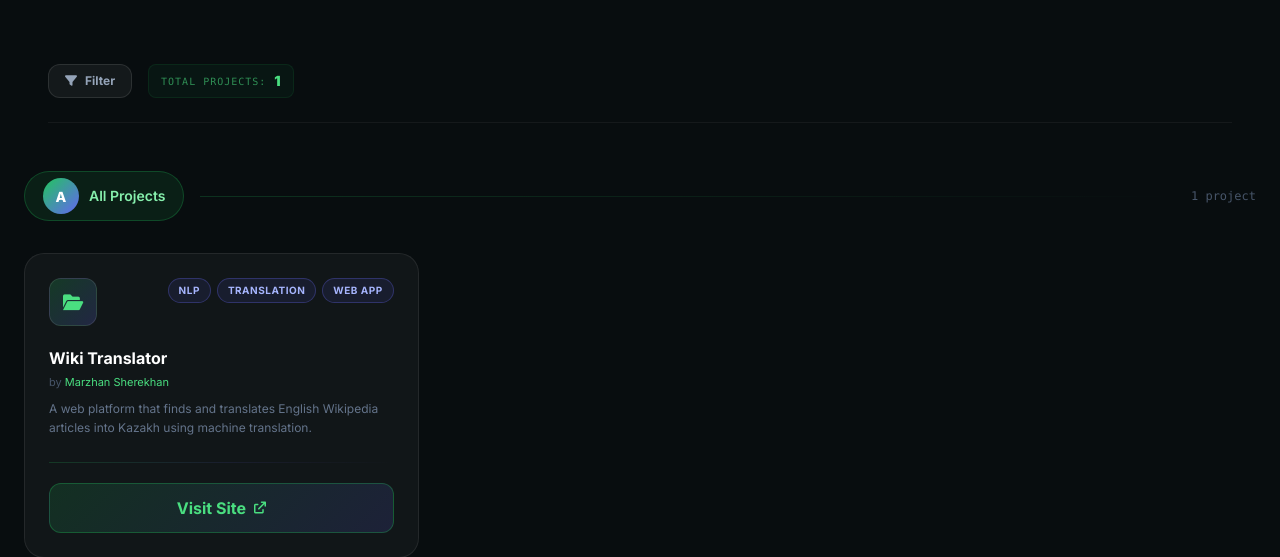
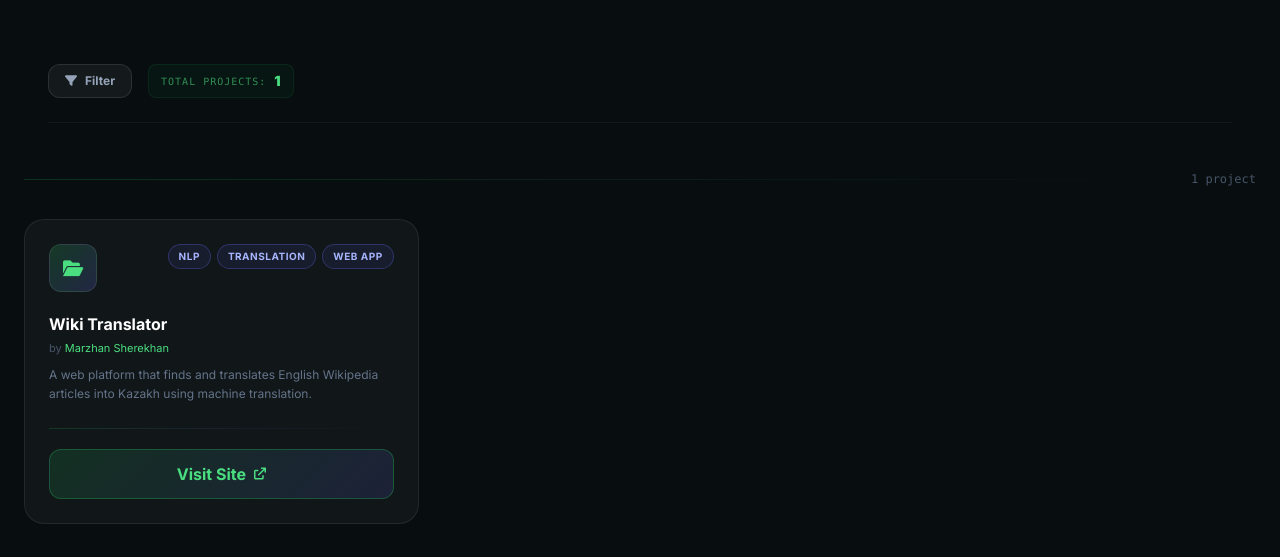
Before and after one commit to qaraqiya/DE-PROJECT_PORTAL, a FastAPI app: page / in a window 1280 px wide. Shown: the part 729-1286 px from the top of the page. Run offline with FastAPI, Linux system fonts and the light colour scheme; data that the repository does not hold is empty; some libraries are stand-ins or nearby versions.

Commit message:
Hide student pill div for better UI management

```diff
--- a/templates/index.html
+++ b/templates/index.html
@@ -303,7 +303,7 @@
             {% for student, student_projects in projects.items() %}
             <section class="mb-16">
                 <div class="flex items-center gap-4 mb-8">
-                    <div class="student-pill">
+                    <div class="hidden student-pill">
                         <div class="student-avatar">
                             {{ student[0] | upper }}
                         </div>
```
